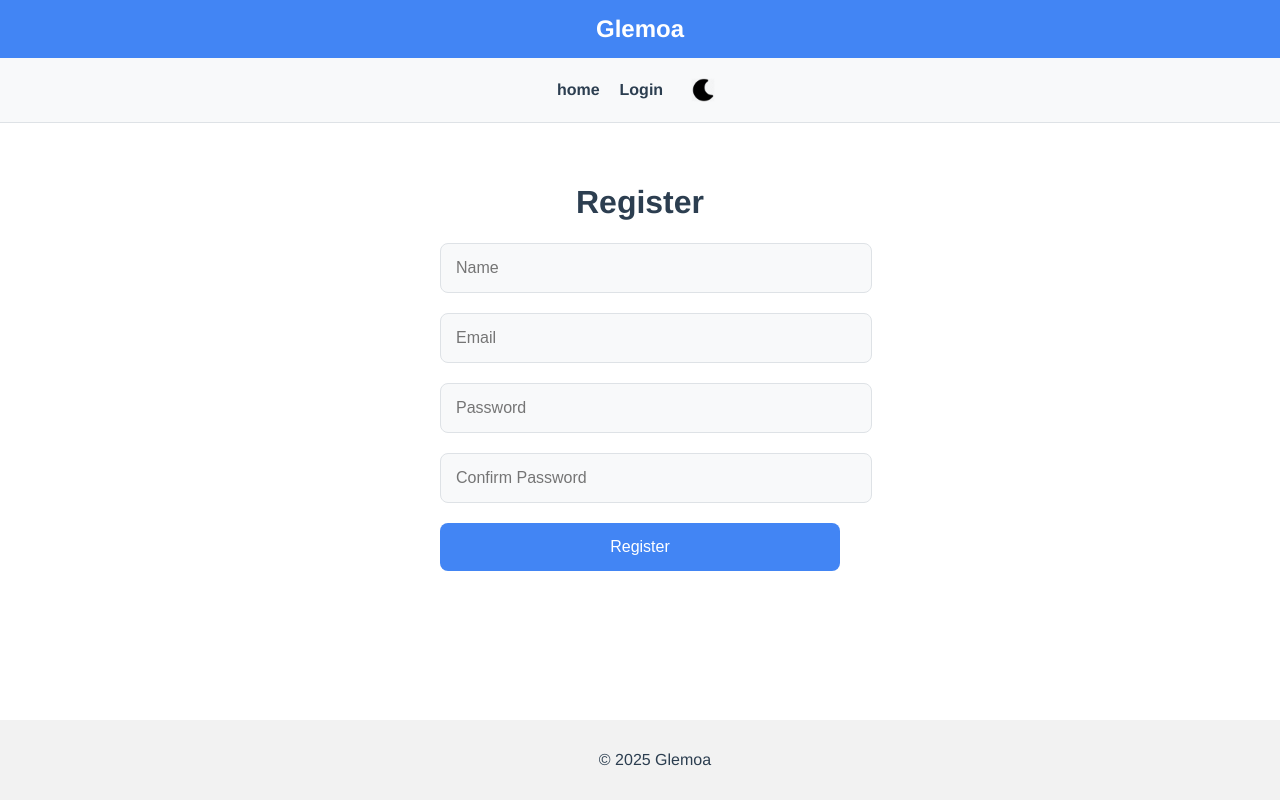
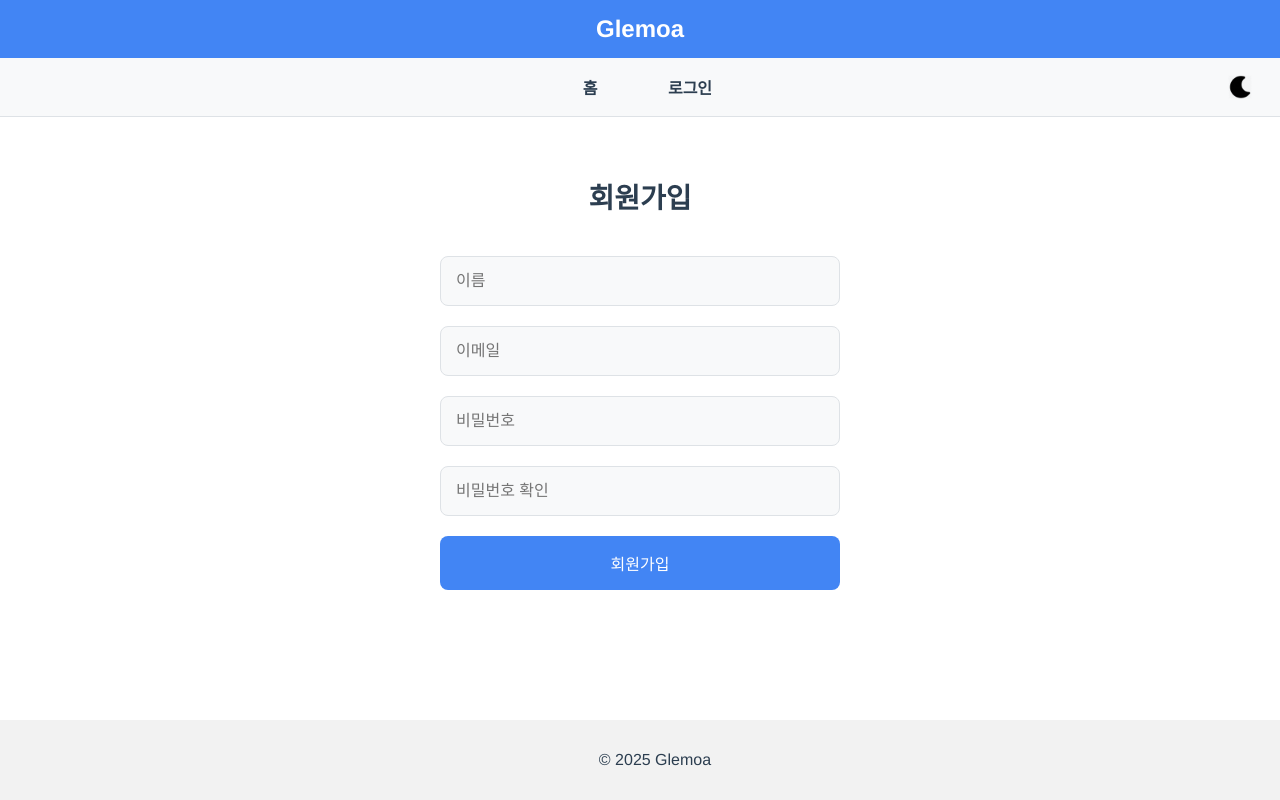
Before and after one commit to Glemoa/glemoa-front, a Vue app: page /register in a window 1280 px wide. Shown: the top 800 px of the page. Built offline with nearby package versions, Linux system fonts and the light colour scheme; no server answers.

Commit message:
refactor : 영어->한국어로 텍스트 변경, nav에 위치해 있는 요소들 위치 변경

```diff
--- a/src/App.vue
+++ b/src/App.vue
@@ -5,12 +5,12 @@
         <h1>Glemoa</h1>
       </header>
       <nav>
-        <router-link to="/">home</router-link>
-        <router-link v-if="isLoggedIn" to="/bookmarks">Bookmarks</router-link>
-        <router-link v-if="!isLoggedIn" to="/login">Login</router-link>
-        <a v-else @click="logout" href="#">Logout</a>
+        <router-link to="/">홈</router-link>
+        <router-link v-if="isLoggedIn" to="/bookmarks">즐겨찾기</router-link>
+        <router-link v-if="!isLoggedIn" to="/login">로그인</router-link>
+        <a v-else @click="logout" href="#">로그아웃</a>
         <button @click="toggleTheme" class="theme-toggle-btn">
-          <img :src="theme === 'light' ? darkModeIcon : lightModeIcon" alt="Toggle theme" :class="theme === 'light' ? 'dark-mode-icon' : 'light-mode-icon'" />
+          <img :src="theme === 'light' ? darkModeIcon : lightModeIcon" alt="테마 변경" :class="theme === 'light' ? 'dark-mode-icon' : 'light-mode-icon'" />
         </button>
       </nav>
     </div>
@@ -125,6 +125,7 @@ body {
   color: var(--text-primary);
   transition: background-color 0.3s, color 0.3s;
   overflow-x: hidden; /* Prevent horizontal scroll */
+  overflow-y: scroll; /* Prevent layout shift */
 }
 
 #app {
@@ -160,6 +161,7 @@ header h1 {
 }
 
 nav {
+  position: relative; /* For absolute positioning of the button */
   background-color: var(--bg-secondary);
   padding: 12px 20px;
   border-bottom: 1px solid var(--border-color);
@@ -171,6 +173,8 @@ nav {
 }
 
 nav a {
+  min-width: 80px; /* Give each link a minimum width */
+  text-align: center; /* Center text within the link */
   font-weight: bold;
   color: var(--text-primary);
   text-decoration: none;
@@ -185,6 +189,8 @@ nav a.router-link-exact-active {
 }
 
 .theme-toggle-btn {
+  position: absolute; /* Position independently */
+  right: 20px; /* Align to the right */
   background: none;
   border: none;
   color: var(--text-primary);
--- a/src/views/LoginView.vue
+++ b/src/views/LoginView.vue
@@ -1,18 +1,18 @@
 <template>
   <div class="login-container">
-    <h1>Login</h1>
+    <h1>로그인</h1>
     <form @submit.prevent="handleLogin">
       <div class="form-group">
-        <label for="email">Email</label>
-        <input type="email" id="email" v-model="email" placeholder="Email" required />
+        <label for="email">이메일</label>
+        <input type="email" id="email" v-model="email" placeholder="이메일" required />
       </div>
       <div class="form-group">
-        <label for="password">Password</label>
-        <input type="password" id="password" v-model="password" placeholder="Password" required />
+        <label for="password">비밀번호</label>
+        <input type="password" id="password" v-model="password" placeholder="비밀번호" required />
       </div>
-      <button type="submit">Login</button>
+      <button type="submit">로그인</button>
     </form>
-    <button @click="goToRegister" class="register-btn">Register</button>
+    <button @click="goToRegister" class="register-btn">회원가입</button>
     <p v-if="errorMessage" class="error-message">{{ errorMessage }}</p>
   </div>
 </template>
@@ -41,7 +41,7 @@ export default {
         localStorage.setItem("refreshToken", refreshToken);
         this.$router.push("/");
       } catch (error) {
-        this.errorMessage = "Login failed. Please check your credentials.";
+        this.errorMessage = "로그인에 실패했습니다. 아이디와 비밀번호를 확인해주세요.";
         console.error("Login error:", error);
       }
     },
--- a/src/views/RegisterView.vue
+++ b/src/views/RegisterView.vue
@@ -1,24 +1,24 @@
 <template>
   <div class="register-container">
-    <h1>Register</h1>
+    <h1>회원가입</h1>
     <form @submit.prevent="handleRegister">
       <div class="form-group">
         <label for="name"></label>
-        <input type="text" id="name" v-model="name" placeholder="Name" required />
+        <input type="text" id="name" v-model="name" placeholder="이름" required />
       </div>
       <div class="form-group">
         <label for="email"></label>
-        <input type="email" id="email" v-model="email" placeholder="Email" required />
+        <input type="email" id="email" v-model="email" placeholder="이메일" required />
       </div>
       <div class="form-group">
         <label for="password"></label>
-        <input type="password" id="password" v-model="password" placeholder="Password" required />
+        <input type="password" id="password" v-model="password" placeholder="비밀번호" required />
       </div>
       <div class="form-group">
         <label for="confirmPassword"></label>
-        <input type="password" id="confirmPassword" v-model="confirmPassword" placeholder="Confirm Password" required />
+        <input type="password" id="confirmPassword" v-model="confirmPassword" placeholder="비밀번호 확인" required />
       </div>
-      <button type="submit">Register</button>
+      <button type="submit">회원가입</button>
     </form>
     <p v-if="errorMessage" class="error-message">{{ errorMessage }}</p>
     <p v-if="successMessage" class="success-message">{{ successMessage }}</p>
@@ -46,7 +46,7 @@ export default {
       this.successMessage = "";
 
       if (this.password !== this.confirmPassword) {
-        this.errorMessage = "Passwords do not match.";
+        this.errorMessage = "비밀번호가 일치하지 않습니다.";
         return;
       }
 
@@ -56,12 +56,12 @@ export default {
           email: this.email,
           password: this.password,
         });
-        this.successMessage = "Registration successful! Redirecting to login...";
+        this.successMessage = "회원가입 성공! 로그인 페이지로 이동합니다...";
         setTimeout(() => {
           this.$router.push("/login");
         }, 2000);
       } catch (error) {
-        this.errorMessage = "Registration failed. Please try again.";
+        this.errorMessage = "회원가입에 실패했습니다. 다시 시도해주세요.";
         console.error("Registration error:", error);
       }
     },
@@ -76,6 +76,13 @@ export default {
   justify-content: center;
   align-items: center;
   padding: 20px;
+}
+
+h1 {
+  font-size: 28px;
+  font-weight: 700;
+  color: var(--text-primary);
+  margin-bottom: 40px;
 }
 
 form {
@@ -95,6 +102,7 @@ input {
   background-color: var(--bg-secondary);
   color: var(--text-primary);
   font-size: 16px;
+  box-sizing: border-box;
 }
 
 button {
@@ -106,6 +114,7 @@ button {
   border-radius: 8px;
   font-size: 16px;
   cursor: pointer;
+  box-sizing: border-box;
 }
 
 .error-message {
```
